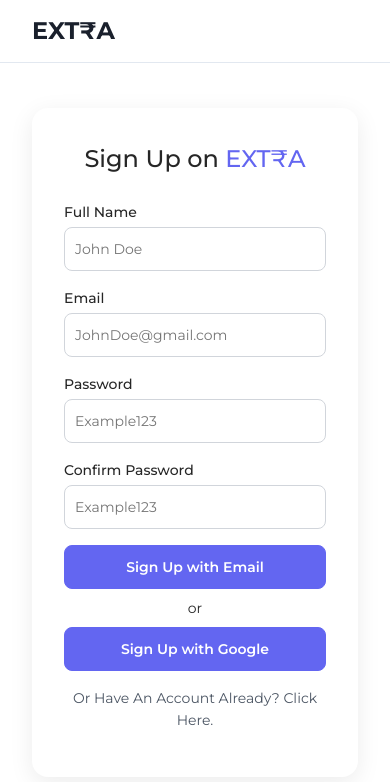
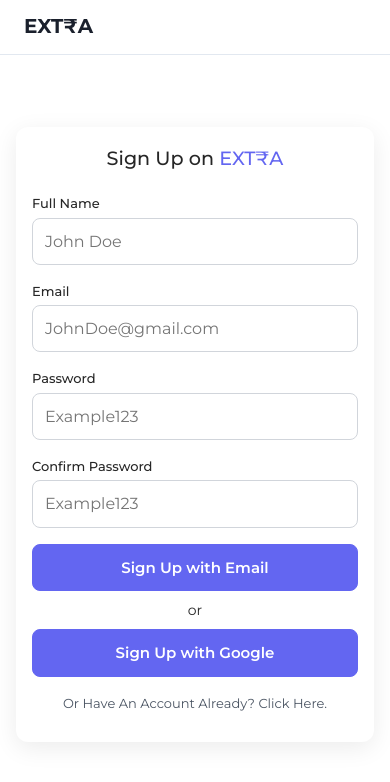
Before and after one commit to DeveloperViraj/EXTRA, a React (Create React App) app: page / in a window 390 px wide. Shown: the top 782 px of the page. Built offline with nearby package versions, Linux system fonts and the light colour scheme; no server answers.

Commit message:
media queries

```diff
--- a/src/App.css
+++ b/src/App.css
@@ -65,9 +65,6 @@
   text-decoration: underline;
 }
 
-/* --- CORRECTED Global Button Styles --- */
-
-/* For primary actions (blue background) */
 .btn-primary, .ant-btn-primary.btn-primary {
   background-color: #6366f1;
   color: #fff;
@@ -80,12 +77,12 @@
   text-align: center;
   width: 100%;
   transition: background-color 0.3s ease;
-  height: auto; /* Override Ant Design height */
-  line-height: inherit; /* Override Ant Design line-height */
+  height: auto;
+  line-height: inherit;
 }
 
 .btn-primary:hover, .ant-btn-primary.btn-primary:hover {
-  background-color: #4f46e5; /* Darker blue on hover */
+  background-color: #4f46e5;
   border-color: #4f46e5;
   color: #fff;
 }
@@ -96,7 +93,6 @@
 }
 
 
-/* For secondary actions (white background) - THIS WAS MISSING */
 .btn-secondary {
   background: #fff;
   color: #6366f1;
@@ -113,5 +109,86 @@
 }
 
 .btn-secondary:hover {
-  background-color: rgba(99, 102, 241, 0.1); /* Light blue tint on hover */
+  background-color: rgba(99, 102, 241, 0.1);
 }
+
+@media (min-width: 1440px) {
+  .signup-signin-container {
+    max-width: 480px;
+  }
+}
+
+
+@media (max-width: 768px) {
+  .wrapper {
+    padding: 1.25rem;
+    min-height: 88vh;
+  }
+  .signup-signin-container {
+    padding: 1.25rem 1rem;
+    max-width: 420px;
+    border-radius: 12px;
+  }
+  .signup-signin-container h2 {
+    font-size: 1.35rem;
+    margin-bottom: 1.25rem;
+  }
+
+  .input-wrapper p {
+    font-size: 13px;
+  }
+  .input-wrapper input {
+    font-size: 16px;
+    padding: 10px 12px;
+  }
+
+  .btn-primary,
+  .btn-secondary {
+    font-size: 15px;
+    padding: 11px 14px;
+  }
+}
+
+@media (max-width: 576px) {
+  .wrapper {
+    padding: 1rem;
+    min-height: 86vh;
+  }
+  .signup-signin-container {
+    padding: 1rem;
+    max-width: 100%;
+  }
+  .toggle-link {
+    font-size: 13px;
+  }
+}
+
+@media (max-width: 480px) {
+  .signup-signin-container h2 {
+    font-size: 1.2rem;
+  }
+  .btn-primary,
+  .btn-secondary {
+    width: 100%;
+  }
+}
+
+
+@media (max-width: 576px) {
+  .lds-ripple {
+    width: 64px;
+    height: 64px;
+  }
+  .lds-ripple div {
+    border-width: 3px;
+  }
+}
+@media (max-width: 400px) {
+  .lds-ripple {
+    width: 56px;
+    height: 56px;
+  }
+  .lds-ripple div {
+    border-width: 2.5px;
+  }
+}
--- a/src/components/Header/styles.css
+++ b/src/components/Header/styles.css
@@ -48,3 +48,58 @@
   color: #4338ca;
   font-size: 14px;
 }
+
+@media (max-width: 480px) {
+  .navbar {
+    padding: 0.5rem 1rem;
+  }
+  .navbar-heading {
+    font-size: 1.15rem;
+  }
+  .user-area {
+    gap: 8px;
+    padding: 6px 10px 6px 6px;
+  }
+  .user-area img {
+    width: 28px;
+    height: 28px;
+  }
+  .user-area span {
+    display: none;
+  }
+}
+
+@media (max-width: 576px) {
+  .navbar {
+    padding: 0.6rem 1.25rem;
+  }
+}
+
+
+@media (max-width: 768px) {
+  .navbar-heading {
+    font-size: 1.25rem;
+  }
+  .user-area span {
+    font-size: 13px;
+  }
+}
+
+
+@media (max-width: 992px) {
+  .navbar {
+    padding: 0.7rem 1.5rem;
+  }
+}
+
+@media (min-width: 1440px) {
+  .navbar {
+    padding: 1rem 3rem;
+  }
+  .navbar-heading {
+    font-size: 1.75rem;
+  }
+  .user-area span {
+    font-size: 15px;
+  }
+}
```
